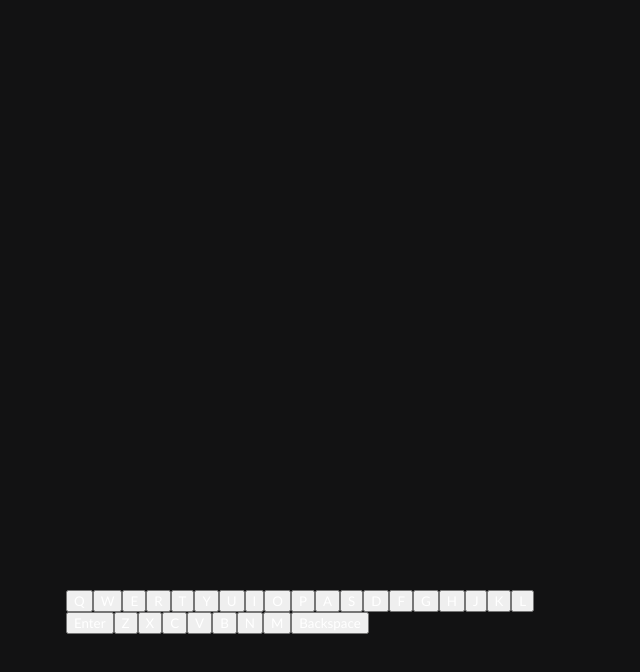
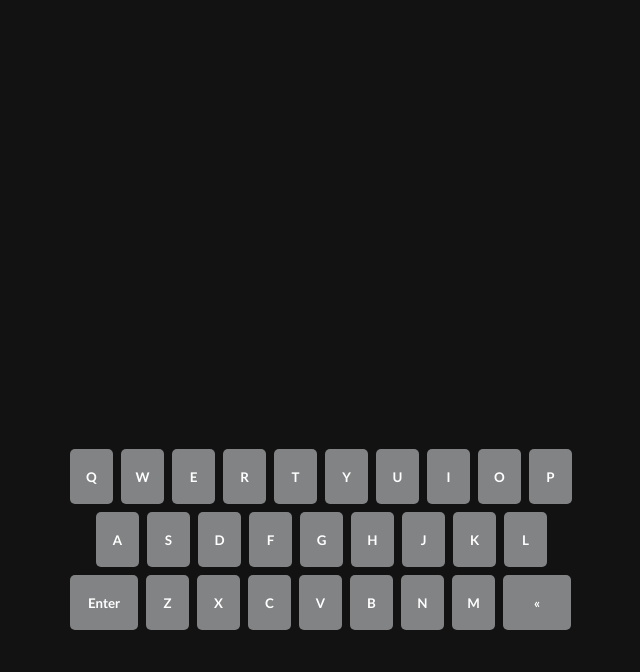
Before and after one commit to LVNDLORD/Wordle-game, a plain HTML site: page index.html in a window 1280 px wide. Shown: the part 94-766 px from the top of the page, without its empty margins (319-959 px from the left). Drawn offline with Linux system fonts and the light colour scheme.

Commit message:
created keyboard

```diff
--- a/app.js
+++ b/app.js
@@ -8,12 +8,18 @@ const keys = Array.from(allKeyboardCharacters);
 // const keyPressed = e => console.log(e.key);
 // document.addEventListener('keydown', keyPressed);
 keys.splice(19, 0, 'Enter');
-keys.push('Backspace');
+keys.push('«'); //backspace
 console.log(keys);
+
+const handleClick = () => {
+    console.log('clicked');
+}
 
 
 keys.forEach(key => {
     const buttonEl = document.createElement('button');
     buttonEl.textContent = key;
+    buttonEl.setAttribute('id', key);
+    buttonEl.addEventListener('click', handleClick)
     keyboard.append(buttonEl);
 });
--- a/style.css
+++ b/style.css
@@ -39,3 +39,22 @@ h1 {
     display: flex;
     flex-wrap: wrap;
 }
+
+.key-container button {
+    font-weight: bold;
+    width: 4.3rem;
+    height: 5.5rem;
+    border-radius: 0.5rem;
+    border: none;
+    background-color: #818384;
+    margin: 0.4rem;
+}
+
+.key-container button:nth-child(11) {
+    margin-left: 3rem;
+}
+
+.key-container button:nth-child(20),
+.key-container button:nth-child(28) {
+    width:6.8rem;
+}
```
